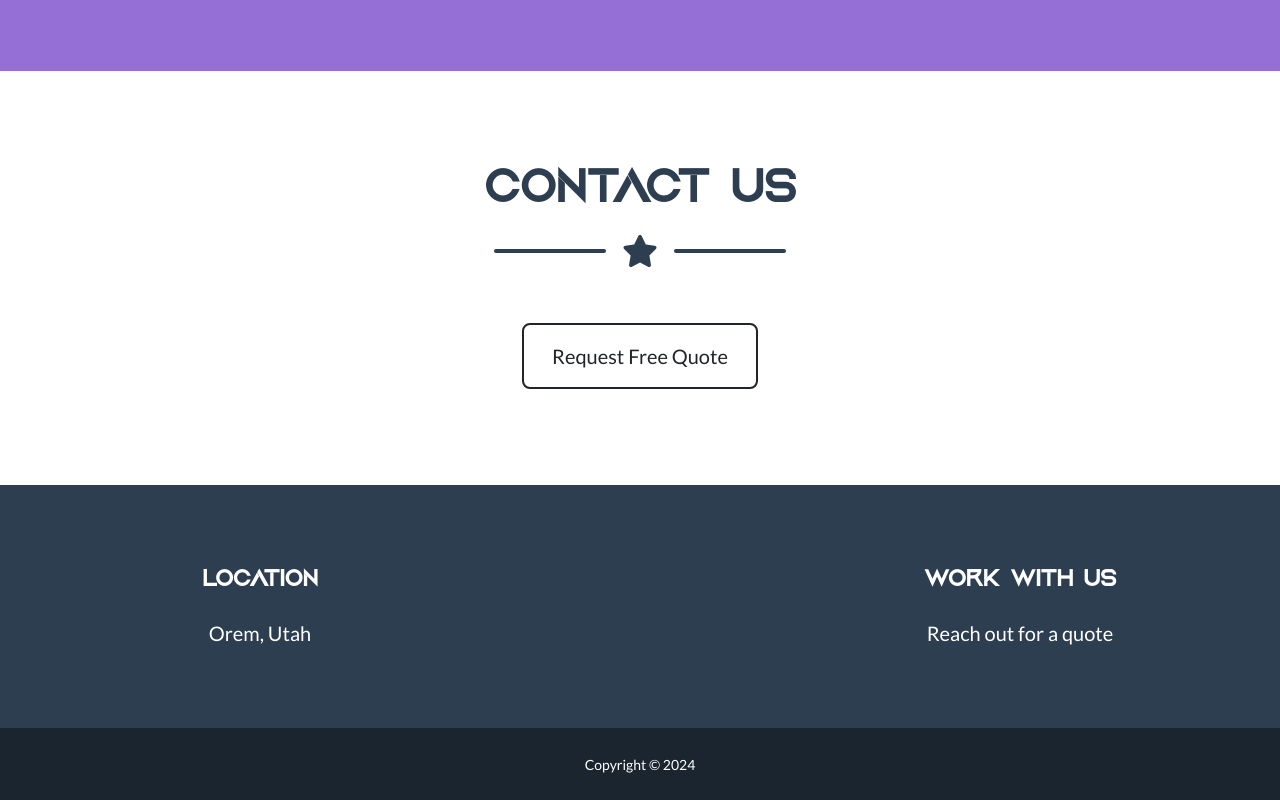
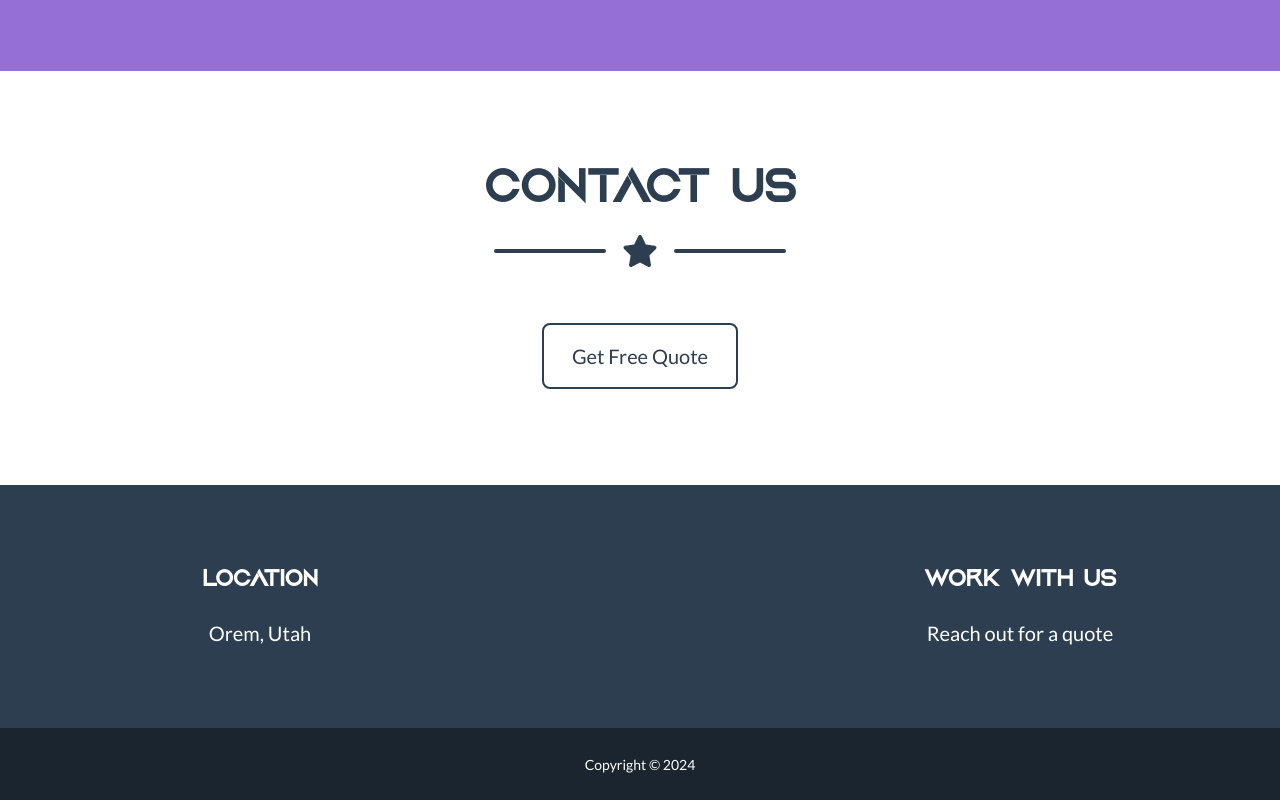
Before and after one commit to brenenketchum/brenenketchum-brenenketchum.github.io, a plain HTML site: page index.html in a window 1280 px wide. Shown: the part 2861-3661 px from the top of the page. Drawn offline with nearby package versions, Linux system fonts and the light colour scheme.

Commit message:
Add files via upload

```diff
--- a/index.html
+++ b/index.html
@@ -114,7 +114,7 @@
 
         <!-- Section 2: Text Right Justified, Image Left Justified -->
         <div class="row align-items-center mb-6">
-            <div class="col-lg-6 text-end">
+            <div class="col-lg-6 text-lg-end text-start">
                 <h4 class="text-uppercase">Electrical Drawings</h4>
                 <p class="text-muted">Always accurate and easy to read.<br>Get new drawings for old equipment</p>
             </div>
@@ -190,8 +190,13 @@
                 <!-- Contact Section Form-->
                 <div class="row justify-content-center">
                     <div class="text-center mt-4">
-                        <a class="btn btn-xl btn-outline-dark" href="https://forms.gle/xqsboRGBntF515aq7">
-                            Request Free Quote
+                        <a
+                            class="btn btn-xl btn-outline-secondary"
+                            href="https://forms.gle/xqsboRGBntF515aq7"
+                            target="_blank"
+                            onclick="redirectToThankYou()"
+                        >
+                            Get Free Quote
                         </a>
                     </div>
             </div>
```
